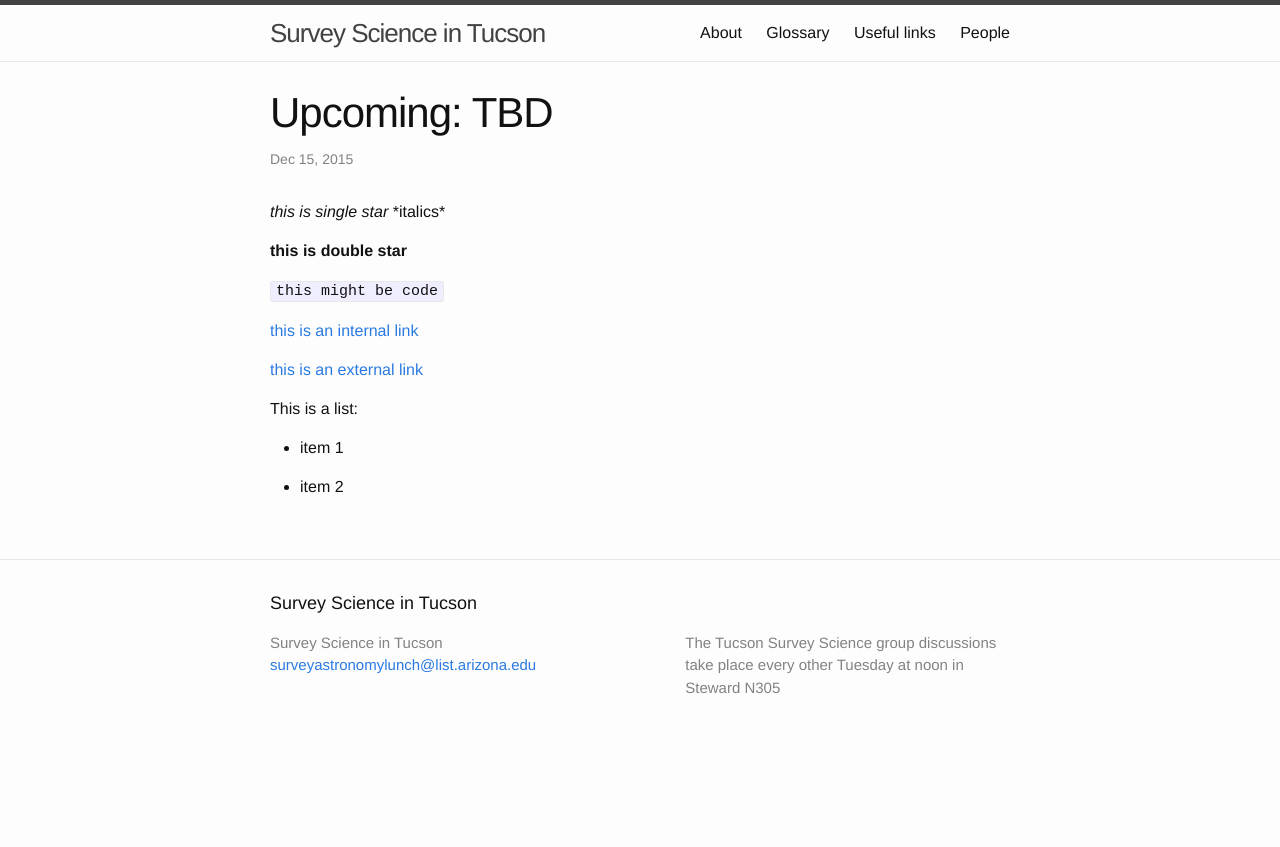
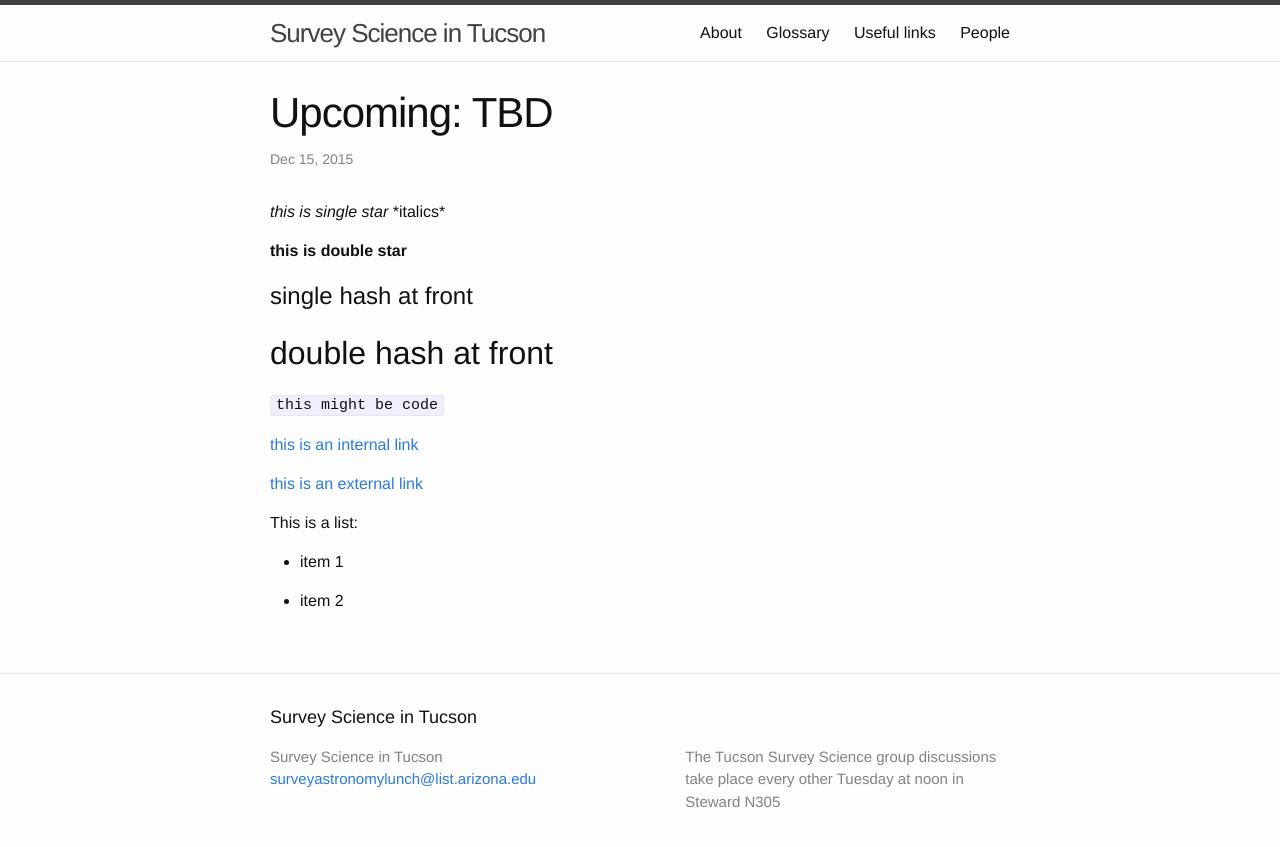
Before and after one commit to SurveyScience/SurveyScience.github.io, a Jekyll site: the page built from _posts/2015-12-15-tbd.markdown, in a window 1280 px wide. Shown: the top 847 px of the page. Built offline with Jekyll 4.4.1, drawn with Linux system fonts in a browser that asks for light colours.

Commit message:
small test changes

```diff
--- a/_posts/2015-12-15-tbd.markdown
+++ b/_posts/2015-12-15-tbd.markdown
@@ -8,6 +8,10 @@ categories: jekyll update
 *this is single star*   \*italics\*
 
 **this is double star**
+
+#single hash at front
+
+##double hash at front
 
 `this might be code`
 
```
